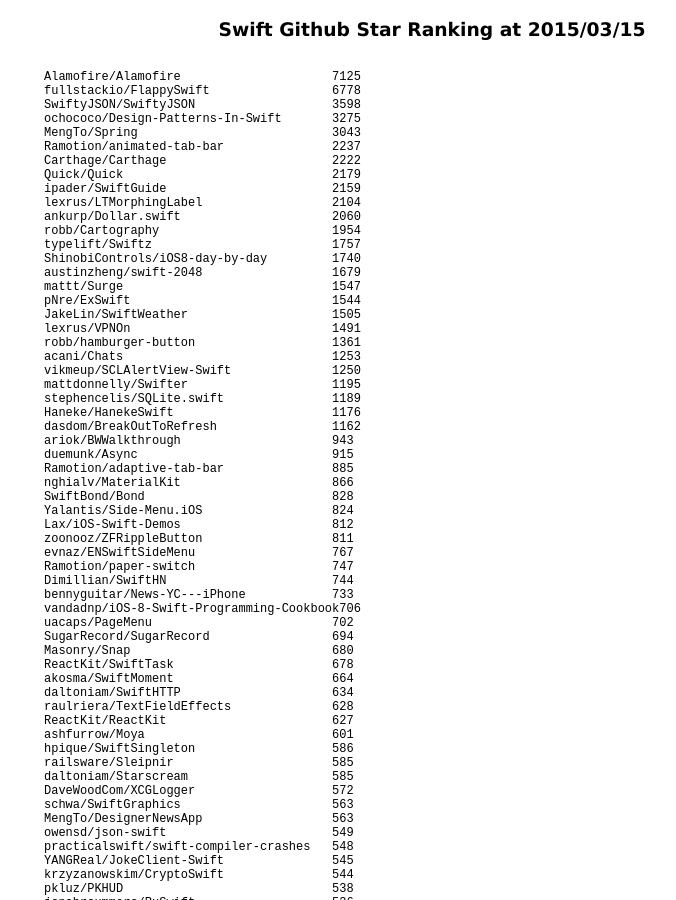
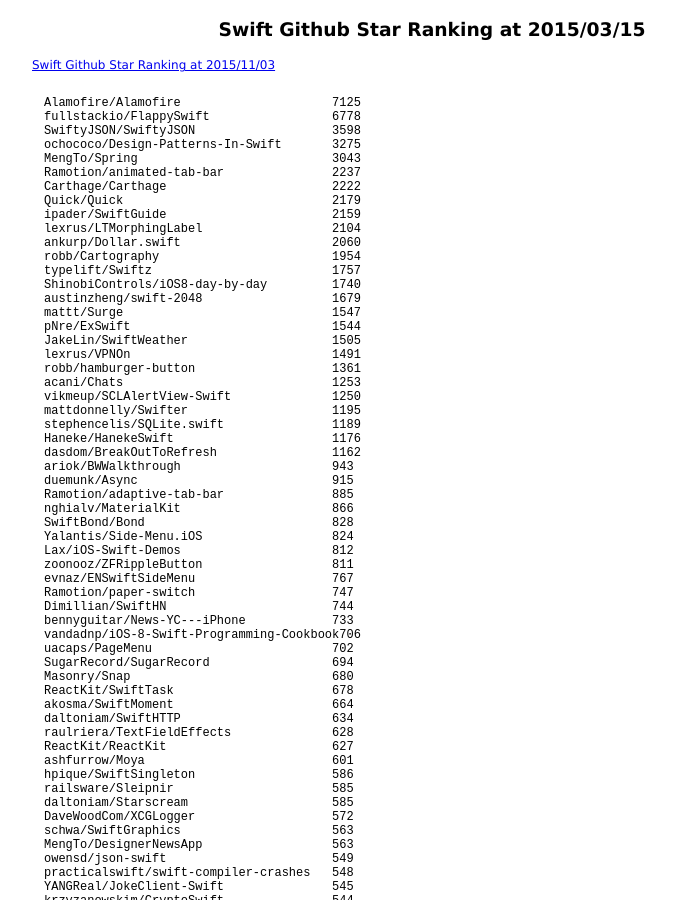
Before and after one commit to 38elements/38elements.github.com, a Jekyll site: the page built from _posts/2015-03-15-swift-repository-github-star-ranking.md, in a window 1280 px wide and 900 px high. Shown: the whole window, without its empty margins (208-884 px from the left). Built offline with Jekyll 4.4.1, drawn with Linux system fonts in a browser that asks for light colours; Markdown is read by kramdown in place of the engine named in the settings.

Commit message:
Update 2015-03-15-swift-repository-github-star-ranking.md

```diff
--- a/_posts/2015-03-15-swift-repository-github-star-ranking.md
+++ b/_posts/2015-03-15-swift-repository-github-star-ranking.md
@@ -2,6 +2,7 @@
 layout: posts
 title: Swift Github Star Ranking at 2015/03/15
 ---
+[Swift Github Star Ranking at 2015/11/03](/2015/11/03/swift-repository-github-star-ranking.html)
 <pre style="background-color: white;border: none;">
 Alamofire/Alamofire                     7125
 fullstackio/FlappySwift                 6778
```
